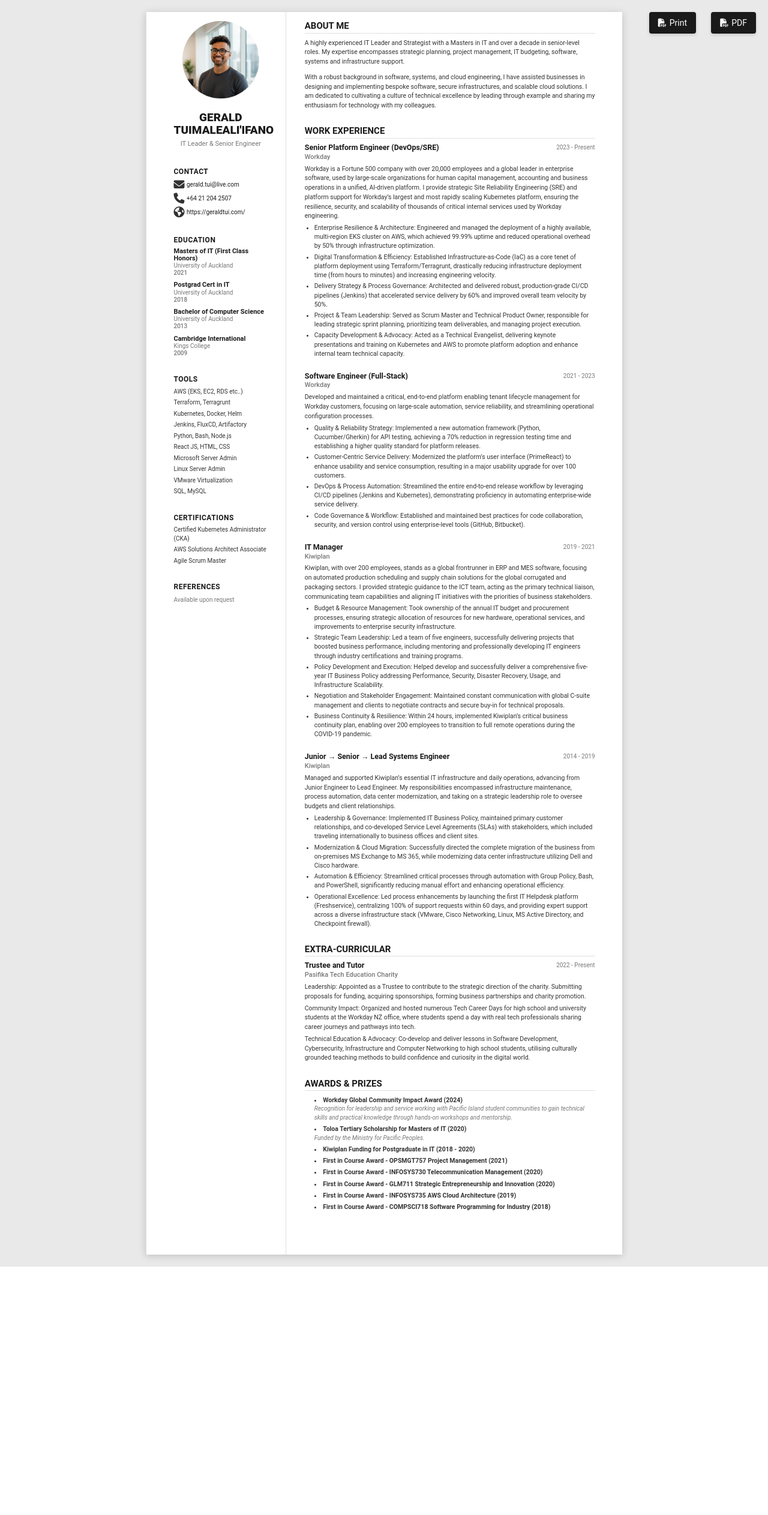
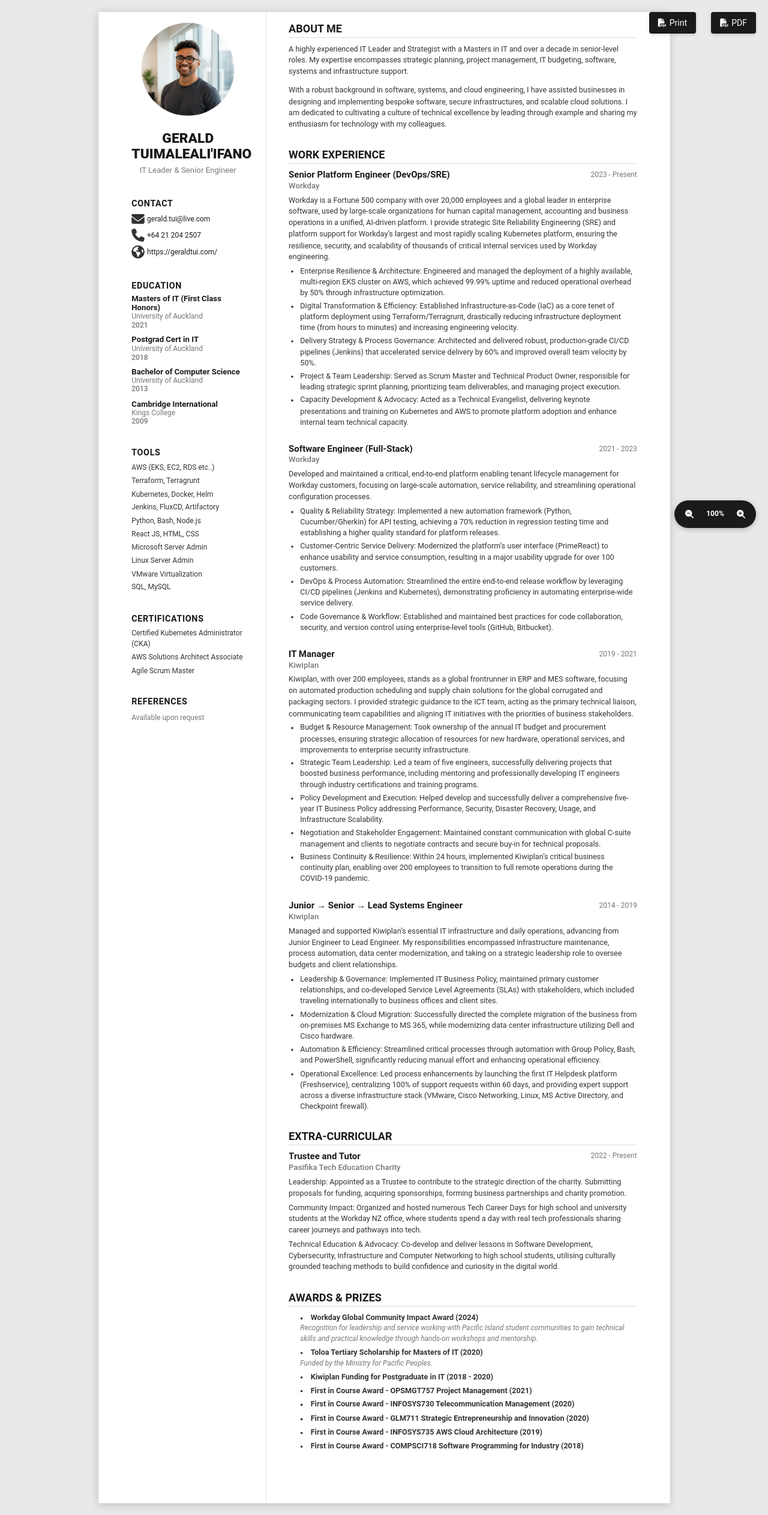
Before and after one commit to geraldtui/resume.geraldtui.com, a Jekyll site: the page built from index.html, in a window 1280 px wide. Shown: the whole page at 60% size. Built offline with Jekyll 4.4.1, drawn with Linux system fonts in a browser that asks for light colours; nearby versions of some CDN libraries; library files that are not in the unit come from our copies; before the commit the page ends 2111 px from its top, so only the background shows below that.

Commit message:
Add screen zoom controls for the resume
- Add fixed magnifying-glass +/- buttons to zoom the resume on screen
- Persist the zoom level to localStorage and clamp between 50%-200%
- Set the default size 1.2x larger (old 120% is the new 100%)
- Keep print/PDF output at full A4 size regardless of on-screen zoom

Co-authored-by: Cursor <cursoragent@cursor.com>

```diff
--- a/_layouts/default.html
+++ b/_layouts/default.html
@@ -17,16 +17,29 @@
     <i class="fas fa-file-pdf"></i>PDF
   </button>
 
-  <div class="resume-wrapper">
-    {% include sidebar-print.html %}
+  <div class="zoom-controls d-print-none" role="group" aria-label="Zoom controls">
+    <button type="button" class="zoom-button" id="zoomOutButton" aria-label="Zoom out" title="Zoom out">
+      <i class="fas fa-magnifying-glass-minus"></i>
+    </button>
+    <span class="zoom-level" id="zoomLevel" aria-live="polite">100%</span>
+    <button type="button" class="zoom-button" id="zoomInButton" aria-label="Zoom in" title="Zoom in">
+      <i class="fas fa-magnifying-glass-plus"></i>
+    </button>
+  </div>
 
-    <div class="main-wrapper">
-      {{ content }}
+  <div class="zoom-viewport">
+    <div class="resume-wrapper">
+      {% include sidebar-print.html %}
+
+      <div class="main-wrapper">
+        {{ content }}
+      </div>
     </div>
   </div>
 
   {% include scripts.html %}
   <script src="{{ site.baseurl }}/assets/js/pdf-generator.js"></script>
+  <script src="{{ site.baseurl }}/assets/js/zoom.js"></script>
 </body>
 
 </html>
--- a/assets/css/print.scss
+++ b/assets/css/print.scss
@@ -299,9 +299,67 @@ body.print-page a {
     background: #e9e9e9;
     padding: 20px 0;
   }
+  .zoom-viewport {
+    width: 100%;
+  }
   .resume-wrapper {
     box-shadow: 0 2px 12px rgba(0, 0, 0, 0.18);
   }
+
+  /* Zoom controls (screen only) */
+  .zoom-controls {
+    position: fixed;
+    bottom: 20px;
+    right: 20px;
+    z-index: 1000;
+    display: flex;
+    align-items: center;
+    gap: 4px;
+    padding: 6px 8px;
+    background: $accent;
+    border-radius: 30px;
+    box-shadow: 0 2px 8px rgba(0, 0, 0, 0.25);
+  }
+
+  .zoom-button {
+    width: 34px;
+    height: 34px;
+    display: flex;
+    align-items: center;
+    justify-content: center;
+    border: none;
+    border-radius: 50%;
+    background: transparent;
+    color: #ffffff;
+    font-size: 14px;
+    cursor: pointer;
+    transition: background 0.2s ease;
+
+    &:hover {
+      background: rgba(255, 255, 255, 0.18);
+    }
+    &:active {
+      background: rgba(255, 255, 255, 0.3);
+    }
+    &:disabled {
+      opacity: 0.4;
+      cursor: not-allowed;
+    }
+  }
+
+  .zoom-level {
+    min-width: 44px;
+    text-align: center;
+    color: #ffffff;
+    font-size: 12px;
+    font-weight: 600;
+    user-select: none;
+  }
+}
+
+/* The viewport is layout-transparent; zoom only affects screen rendering. */
+.zoom-viewport {
+  display: block;
 }
 
 /* ---- Actual print rules ---- */
@@ -317,12 +375,18 @@ body.print-page a {
   body.print-page {
     width: $page-width;
   }
+  /* Always print at 100% regardless of on-screen zoom level. */
+  .zoom-viewport {
+    height: auto !important;
+  }
   .resume-wrapper {
     width: 100%;
     box-shadow: none;
+    transform: none !important;
   }
   .print-button,
   .pdf-button,
+  .zoom-controls,
   .d-print-none {
     display: none !important;
   }
--- /dev/null
+++ b/assets/js/zoom.js
@@ -0,0 +1,69 @@
+(function () {
+  "use strict";
+
+  var STORAGE_KEY = "resumeZoom";
+  var MIN = 0.5;
+  var MAX = 2;
+  var STEP = 0.1;
+  // Visual size of the "100%" default. 1.2 makes the default render at what
+  // used to be the 120% size (the previous default was too small).
+  var BASE_SCALE = 1.2;
+
+  var wrapper = document.querySelector(".resume-wrapper");
+  var viewport = document.querySelector(".zoom-viewport");
+  var label = document.getElementById("zoomLevel");
+  var inBtn = document.getElementById("zoomInButton");
+  var outBtn = document.getElementById("zoomOutButton");
+
+  if (!wrapper || !inBtn || !outBtn) {
+    return;
+  }
+
+  function clamp(value) {
+    return Math.min(MAX, Math.max(MIN, value));
+  }
+
+  function readStored() {
+    var raw = parseFloat(localStorage.getItem(STORAGE_KEY));
+    return isNaN(raw) ? 1 : clamp(raw);
+  }
+
+  var zoom = readStored();
+
+  function apply() {
+    var effective = zoom * BASE_SCALE;
+    wrapper.style.transformOrigin = "top center";
+    wrapper.style.transform = "scale(" + effective + ")";
+
+    // Reserve layout space so scaled content doesn't overlap the page,
+    // keeping scrollbars correct at any zoom level.
+    if (viewport) {
+      viewport.style.height = wrapper.offsetHeight * effective + "px";
+    }
+
+    if (label) {
+      label.textContent = Math.round(zoom * 100) + "%";
+    }
+    outBtn.disabled = zoom <= MIN + 0.0001;
+    inBtn.disabled = zoom >= MAX - 0.0001;
+  }
+
+  function setZoom(next) {
+    zoom = clamp(Math.round(next * 100) / 100);
+    localStorage.setItem(STORAGE_KEY, String(zoom));
+    apply();
+  }
+
+  inBtn.addEventListener("click", function () {
+    setZoom(zoom + STEP);
+  });
+  outBtn.addEventListener("click", function () {
+    setZoom(zoom - STEP);
+  });
+
+  // Recompute reserved height when fonts/images finish loading or on resize.
+  window.addEventListener("load", apply);
+  window.addEventListener("resize", apply);
+
+  apply();
+})();
```
